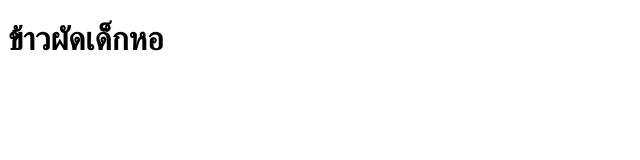
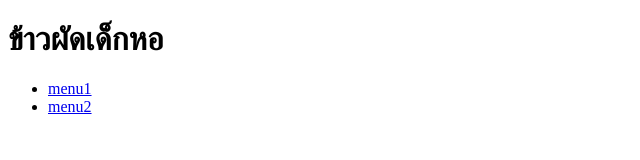
Before and after one commit to 6530200452/dormfood, a plain HTML site: page menu1.html in a window 1280 px wide. Shown: the whole page, without its empty margins (0-640 px from the left). Drawn offline with Linux system fonts and the light colour scheme.

Commit message:
Add menu to MENU1

```diff
--- a/menu1.html
+++ b/menu1.html
@@ -7,5 +7,13 @@
 </head>
 <body>
     <h1>ข้าวผัดเด็กหอ</h1>
+    <ul>
+        <li>
+            <a href="/menu1.html">menu1</a>
+        </li>
+        <li>
+            <a href="/menu1.html">menu2</a>
+        </li>
+    </ul>
 </body>
 </html>
```
Also changed, not shown: index.html (+1 -1 lines).
